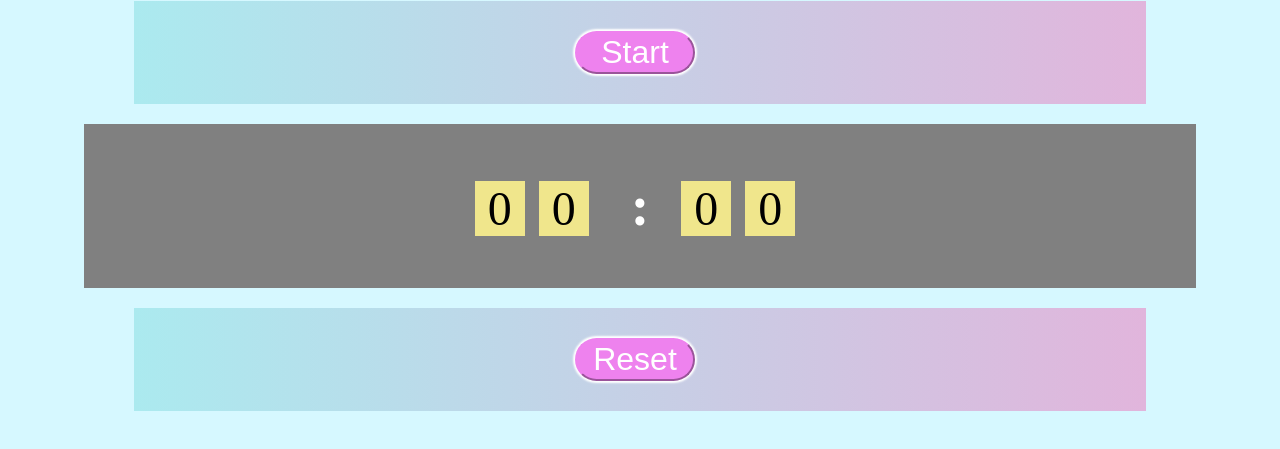
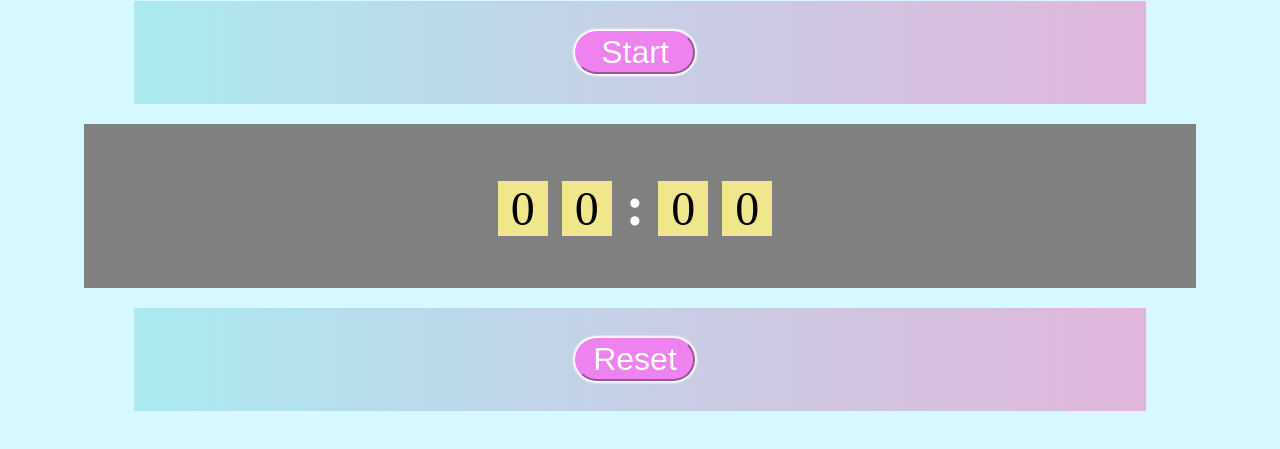
Before and after one commit to HarshitSingh45/ClockRelated_WebApp, a plain HTML site: page index.html in a window 1280 px wide. Shown: the part 79-528 px from the top of the page. Drawn offline with Linux system fonts and the light colour scheme.

Commit message:
Update index.html

```diff
--- a/index.html
+++ b/index.html
@@ -25,7 +25,7 @@
     <div id="count-container">
         <!-- counter 3,4 is used to display seconds elapsed-->
         <div id="counter4" class="timerbox">0</div>
-        <div id="counter3" class="timerbox">0</div> <span style="color: white; font-weight: bold; font-size: 3.5rem;">&nbsp; : &nbsp;</span>
+        <div id="counter3" class="timerbox">0</div> <span style="color: white; font-weight: bold; font-size: 3.5rem;"> : </span>
         <!-- counter 1,2 is used to display minutes elapsed -->
         <div id="counter2" class="timerbox">0</div>
         <div id="counter1" class="timerbox">0</div><br>
```
